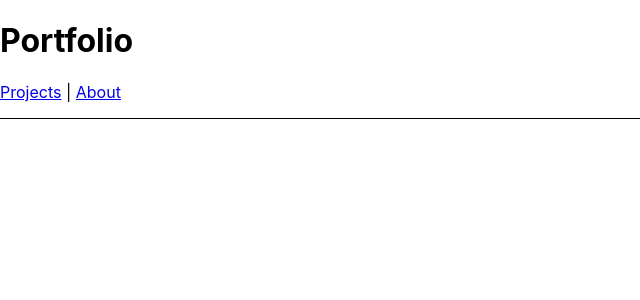
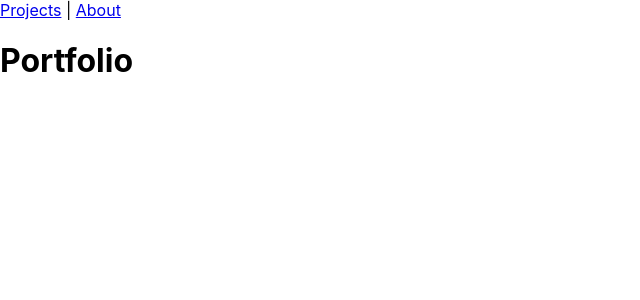
Before and after one commit to cml815/work-samples, a React (Create React App) app: page / in a window 1280 px wide. Shown: the top 300 px of the page, without its empty margins (0-640 px from the left). Built offline with nearby package versions, Linux system fonts and the light colour scheme.

Commit message:
create nav component

```diff
--- a/src/App.js
+++ b/src/App.js
@@ -1,20 +1,14 @@
 import logo from './logo.svg';
-import { Outlet, Link } from 'react-router-dom';
+import { Outlet } from 'react-router-dom';
+import { SideNav } from './components/SideNav'
 import './App.css';
 
 function App() {
   return (
     <div>
+      <SideNav />
       <h1>Portfolio</h1>
-      <nav
-        style={{
-          borderBottom: "solid 1px",
-          paddingBottom: "1rem"
-        }}
-        >
-          <Link to="/projects">Projects</Link> | {" "}
-          <Link to="/about">About</Link>
-      </nav>
+
       <Outlet />
     </div>
   );
--- a/src/components/SideNav.jsx
+++ b/src/components/SideNav.jsx
@@ -0,0 +1,13 @@
+import React from 'react';
+import { Link } from 'react-router-dom';
+
+import "./side-nav.module.css";
+
+export function SideNav() {
+  return (
+    <nav className="menu">
+        <Link to="/projects">Projects</Link> | {" "}
+        <Link to="/about">About</Link>
+    </nav>
+  );
+}
--- /dev/null
+++ b/src/components/side-nav.module.css
@@ -0,0 +1,4 @@
+.menu {
+  border-bottom: "solid 1px";
+  padding-bottom: "1rem";
+}
```
